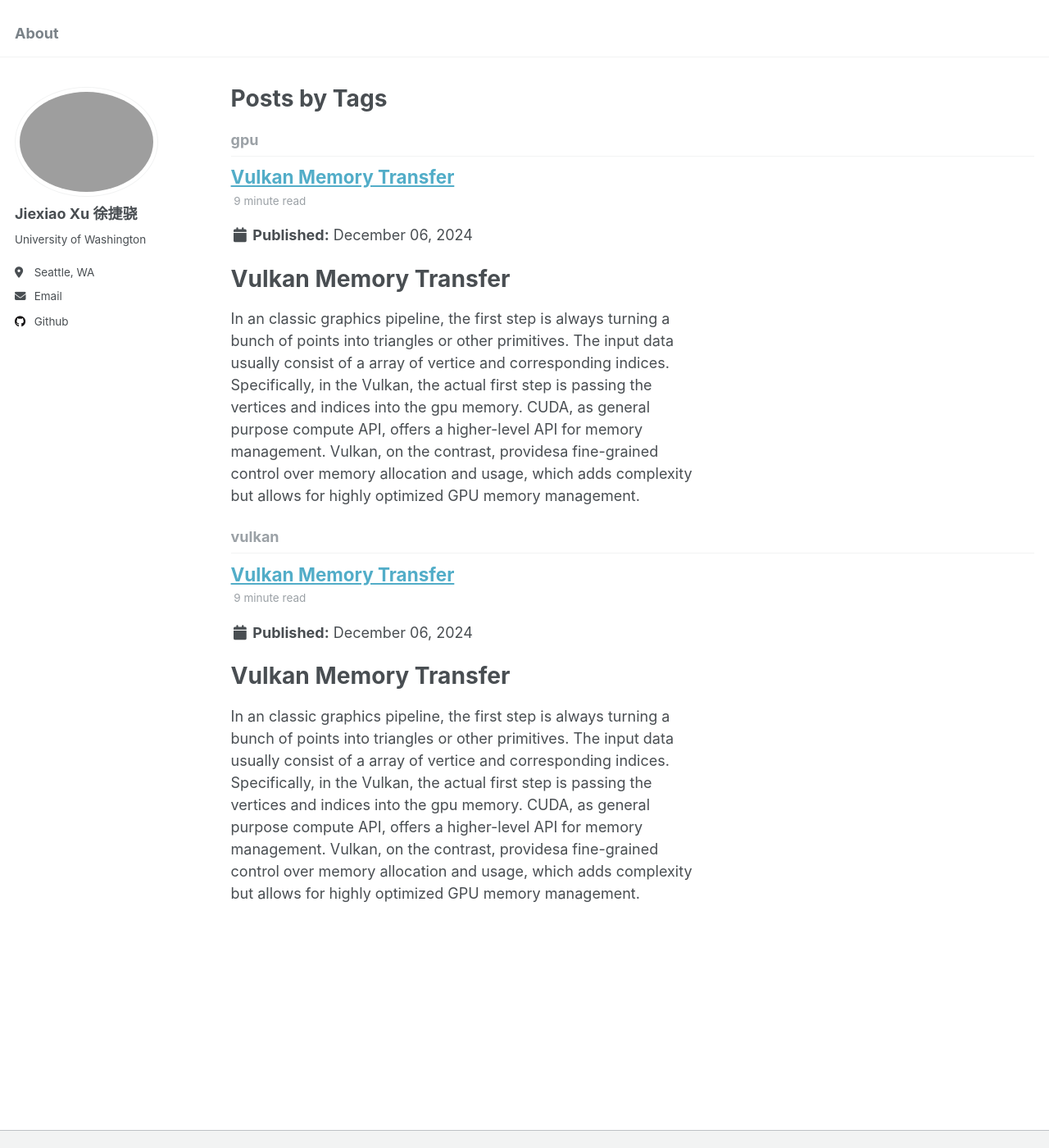
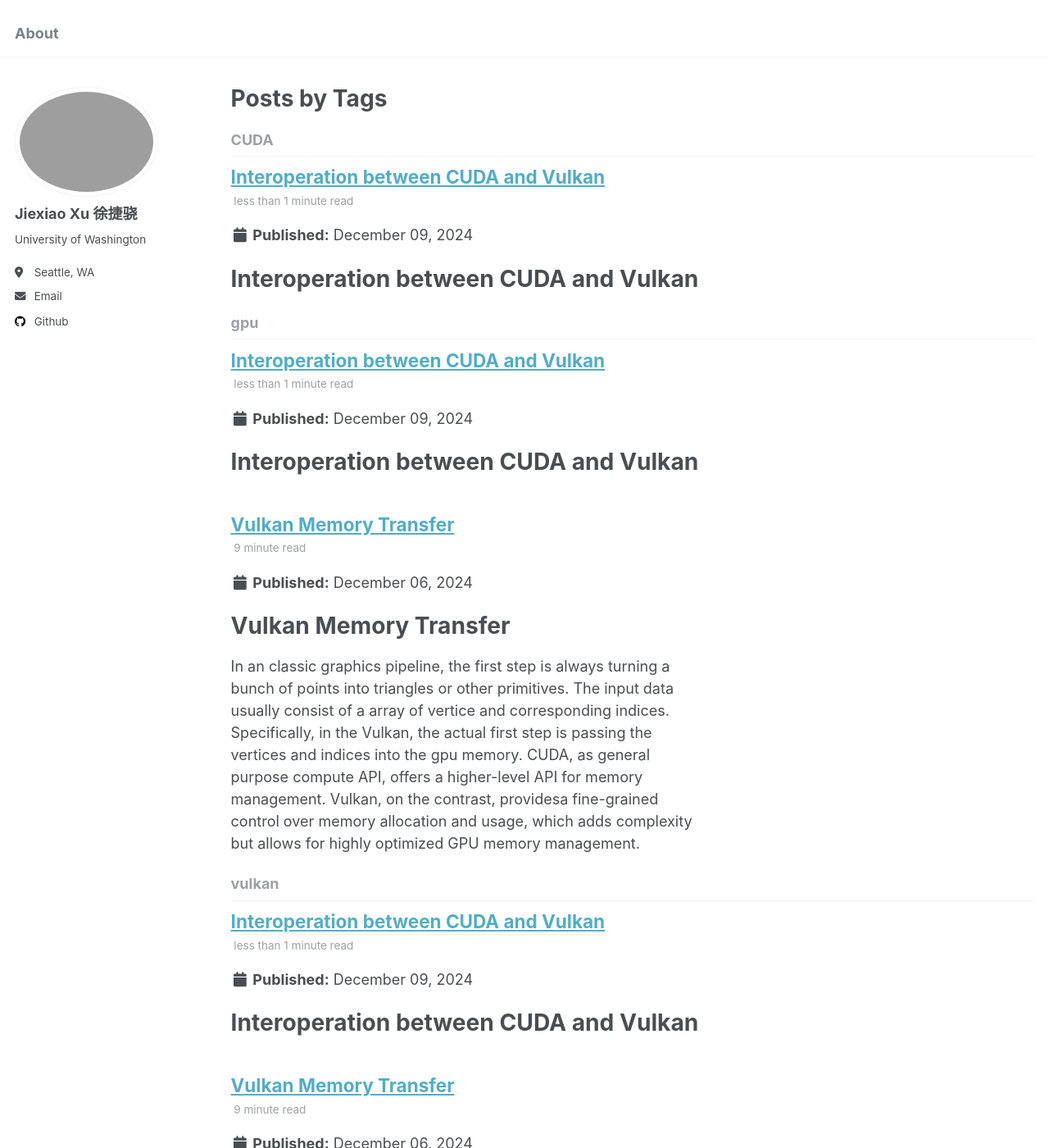
Before and after one commit to JiexiaoXu/JiexiaoXu.github.io, a Jekyll site: the page built from _pages/tag-archive.html, in a window 1280 px wide and 1400 px high. Shown: the whole window at 82% size. Built offline with Jekyll 4.4.1, drawn with Linux system fonts in a browser that asks for light colours.

```diff
--- /dev/null
+++ b/_posts/2024-12-09-blog-post-2.md
@@ -0,0 +1,14 @@
+---
+title: 'Interoperation between CUDA and Vulkan'
+date: 2024-12-09
+permalink: /posts/2024/12/blog-post-2/
+tags:
+  - vulkan
+  - gpu
+  - CUDA
+---
+
+
+
+Interoperation between CUDA and Vulkan
+======
```
Also changed, not shown: _pages/about.md (+0 -2 lines).
